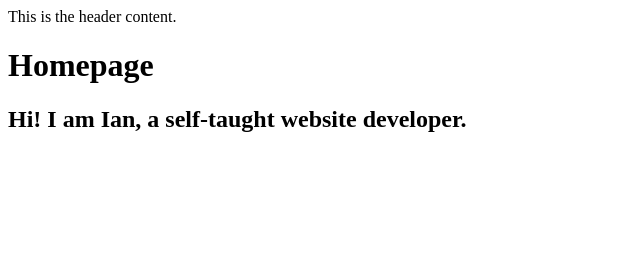
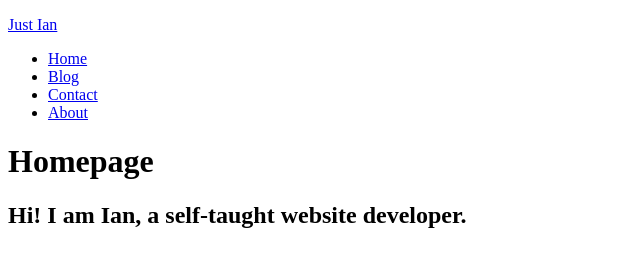
Before and after one commit to madyanes/gatsby-tutorial, a Gatsby site: page / in a window 1280 px wide. Shown: the whole page, without its empty margins (0-640 px from the left). Built offline with nearby package versions, Linux system fonts and the light colour scheme; Gatsby itself is replaced by a stand-in of ours.

Commit message:
build a navigation component

```diff
--- a/src/components/header.js
+++ b/src/components/header.js
@@ -1,7 +1,32 @@
 import React from 'react'
+import { Link } from 'gatsby'
 
 const Header = () => {
-  return <div>This is the header content.</div>
+  return (
+    <header>
+      <div>
+        <p>
+          <Link to='/'>Just Ian</Link>
+        </p>
+      </div>
+      <nav>
+        <ul>
+          <li>
+            <Link to='/'>Home</Link>
+          </li>
+          <li>
+            <Link to='/blog'>Blog</Link>
+          </li>
+          <li>
+            <Link to='/contact'>Contact</Link>
+          </li>
+          <li>
+            <Link to='/about'>About</Link>
+          </li>
+        </ul>
+      </nav>
+    </header>
+  )
 }
 
 export default Header
```
